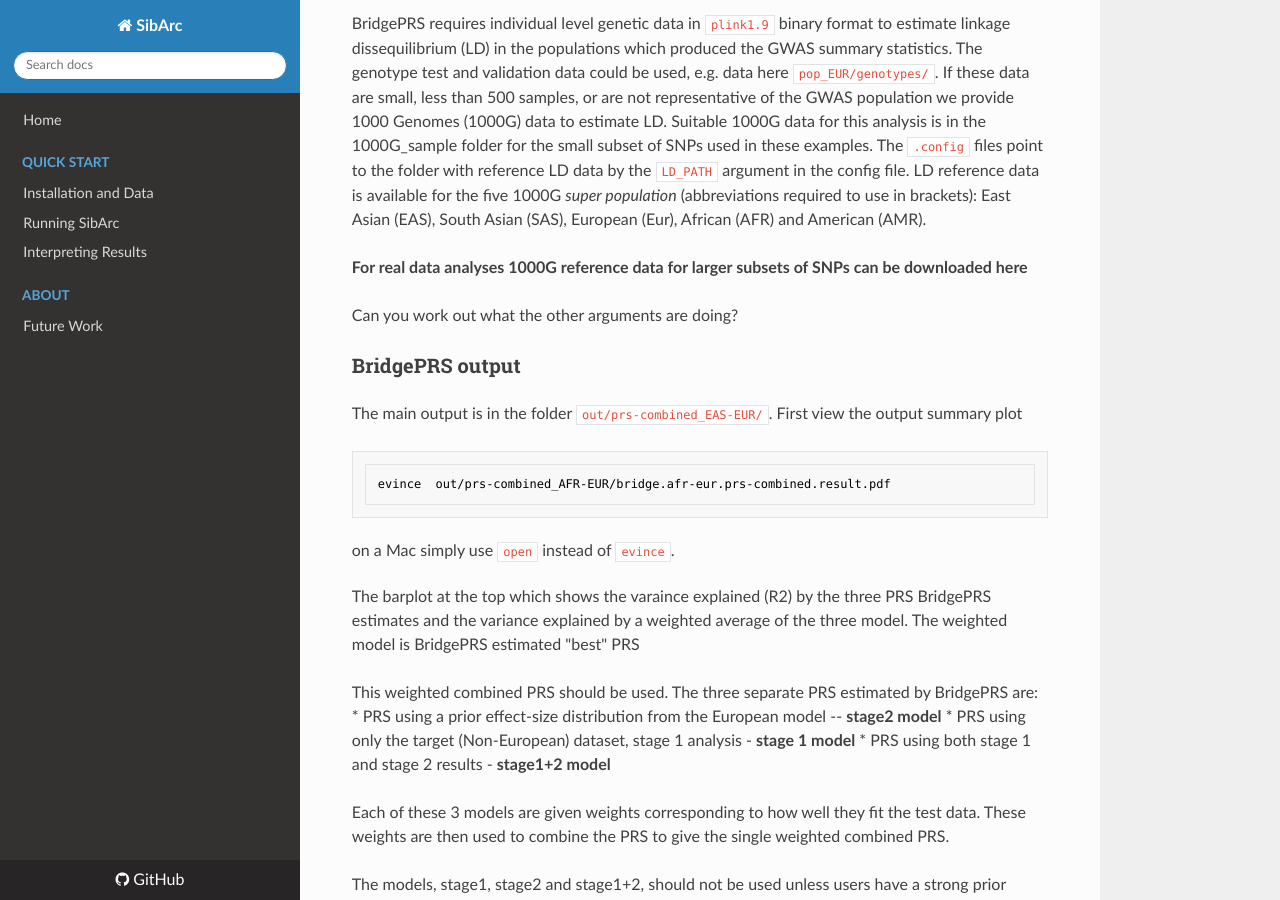
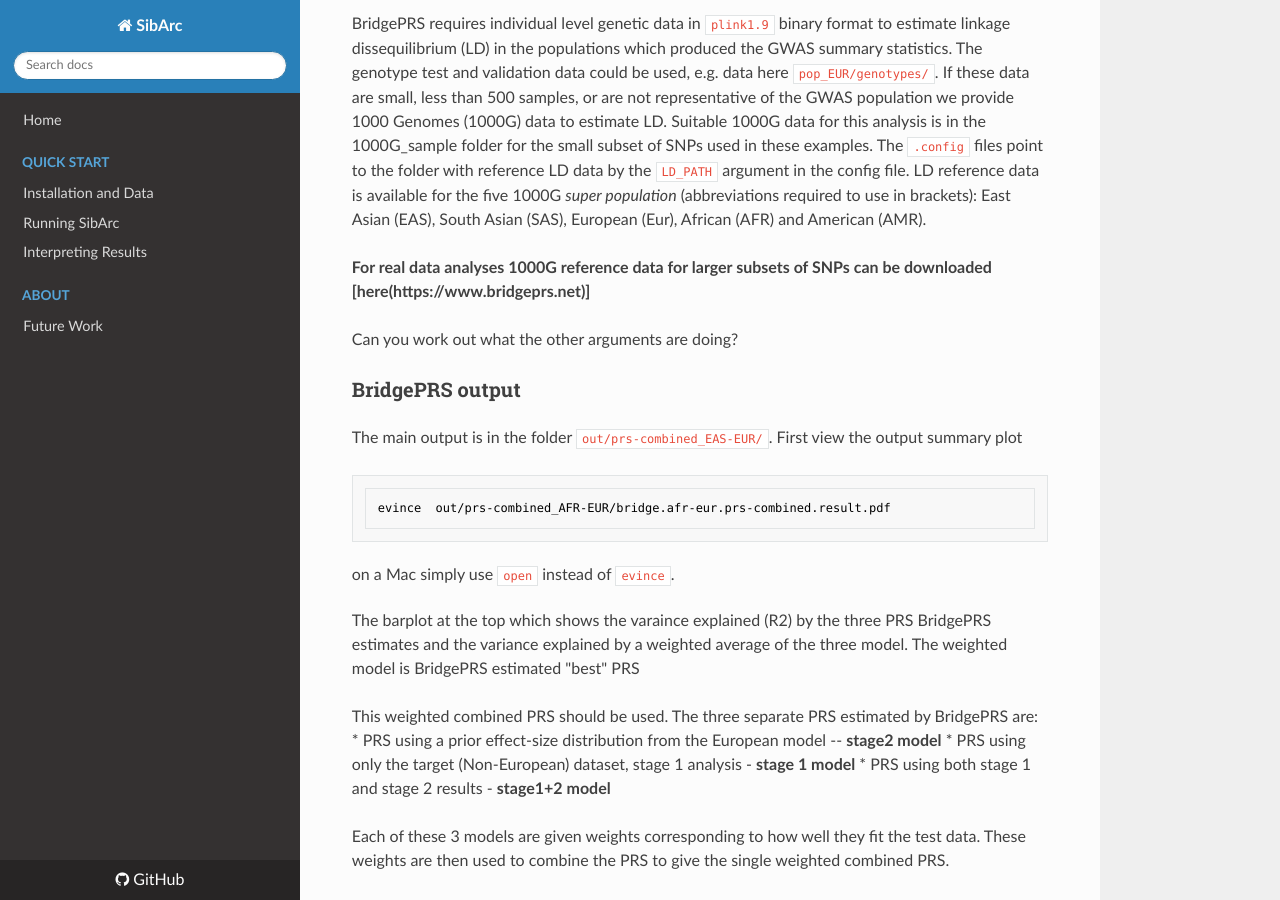
Before and after one commit to tadesouaiaia/sibArc-website, an MkDocs documentation site: the page built from docs/workshop_practical_clive.docx.md, in a window 1280 px wide and 900 px high, scrolled down 3054 px. Built offline with MkDocs 1.6.1, drawn with Linux system fonts in a browser that asks for light colours; comment, search, counter and statistics services are not loaded; some of the changed lines change nothing that is shown.

Commit message:
Update workshop_practical_clive.docx.md

```diff
--- a/docs/workshop_practical_clive.docx.md
+++ b/docs/workshop_practical_clive.docx.md
@@ -156,7 +156,7 @@
 European (Eur), African (AFR) and American (AMR).
 
 **For real data analyses 1000G reference data for larger subsets of SNPs can be
-downloaded here**
+downloaded [here(https://www.bridgeprs.net)]**
 
 Can you work out what the other arguments are doing?
 
```
